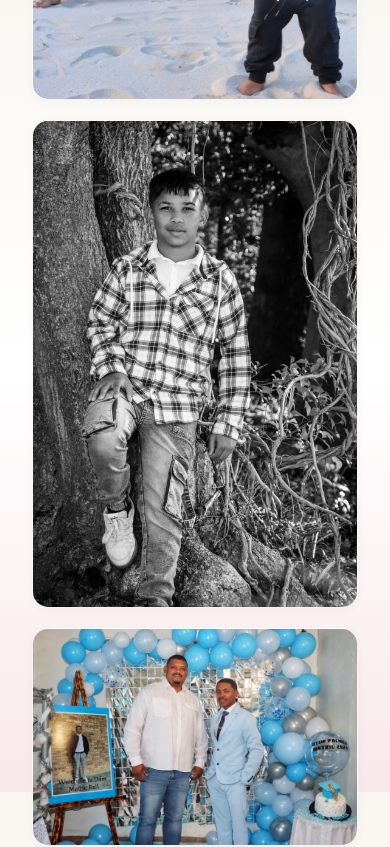
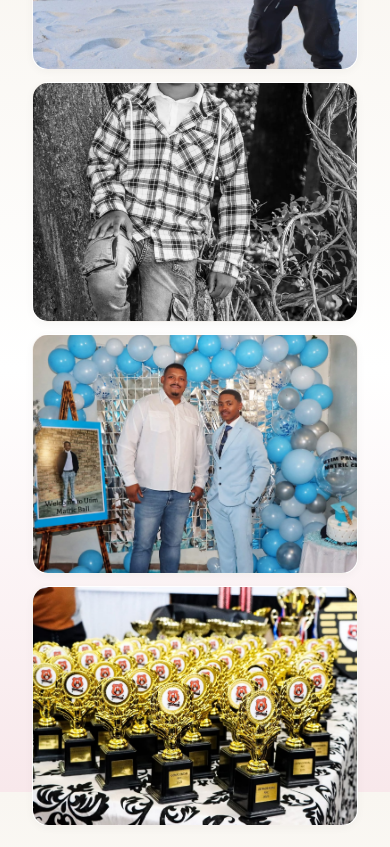
Before and after one commit to mezokuru/perfectly-posed, a plain HTML site: page index.html in a window 390 px wide. Shown: the part 1740-2587 px from the top of the page. Drawn offline with nearby package versions, Linux system fonts and the light colour scheme.

Commit message:
Fix homepage gallery layout and spacing
- Reduced gap from 20px to 12px for tighter spacing
- Created balanced 4-column grid for homepage showcase
- First image spans 2x2 (featured), others are equal size
- Fixed white space issues between images
- Maintained masonry layout for gallery page only
- Added responsive adjustments for tablet and mobile
- All images now have consistent sizing on homepage

```diff
--- a/styles.css
+++ b/styles.css
@@ -305,9 +305,10 @@ nav a.cta:hover{
 .gallery{
   display:grid;
   grid-template-columns:repeat(3,1fr);
-  gap:20px;
+  gap:12px;
   margin-top:56px;
   grid-auto-flow:dense;
+  grid-auto-rows:280px;
 }
 
 .photo{
@@ -316,7 +317,6 @@ nav a.cta:hover{
   background:linear-gradient(180deg,var(--warm-neutral),#fff);
   display:block;
   position:relative;
-  height:fit-content;
   box-shadow:var(--shadow-sm);
   transition:var(--transition);
   border:1px solid rgba(255,255,255,0.5);
@@ -329,7 +329,7 @@ nav a.cta:hover{
 
 .photo img{
   width:100%;
-  height:auto;
+  height:100%;
   object-fit:cover;
   display:block;
   transform:scale(1);
@@ -340,11 +340,43 @@ nav a.cta:hover{
   transform:scale(1.08);
 }
 
-/* Masonry-style varied sizes */
-.photo:nth-child(3n+1){grid-row:span 2}
-.photo:nth-child(5n+2){grid-row:span 1}
-.photo:nth-child(7n+3){grid-column:span 2;grid-row:span 2}
-.photo:nth-child(11n+4){grid-row:span 3}
+/* Homepage gallery - balanced grid */
+#portfolio.gallery{
+  grid-template-columns:repeat(4,1fr);
+  grid-auto-rows:240px;
+  gap:12px;
+}
+
+#portfolio .photo:nth-child(1){
+  grid-column:span 2;
+  grid-row:span 2;
+}
+
+#portfolio .photo:nth-child(2){
+  grid-column:span 1;
+  grid-row:span 1;
+}
+
+#portfolio .photo:nth-child(3){
+  grid-column:span 1;
+  grid-row:span 1;
+}
+
+#portfolio .photo:nth-child(4){
+  grid-column:span 1;
+  grid-row:span 1;
+}
+
+#portfolio .photo:nth-child(5){
+  grid-column:span 1;
+  grid-row:span 1;
+}
+
+/* Gallery page - masonry style */
+.gallery-page .photo:nth-child(3n+1){grid-row:span 2}
+.gallery-page .photo:nth-child(5n+2){grid-row:span 1}
+.gallery-page .photo:nth-child(7n+3){grid-column:span 2;grid-row:span 2}
+.gallery-page .photo:nth-child(11n+4){grid-row:span 3}
 
 /* about & services */
 .split{
@@ -464,16 +496,21 @@ footer{
 @media (max-width:980px){
   .hero{grid-template-columns:1fr;}
   .gallery{grid-template-columns:repeat(2,1fr)}
+  #portfolio.gallery{grid-template-columns:repeat(2,1fr);grid-auto-rows:200px}
+  #portfolio .photo:nth-child(1){grid-column:span 2;grid-row:span 1}
   .gallery-page{grid-template-columns:repeat(2,1fr);grid-auto-rows:160px}
   .split{grid-template-columns:1fr}
 }
 
 @media (max-width:560px){
   .gallery{grid-template-columns:1fr}
+  #portfolio.gallery{grid-template-columns:1fr;grid-auto-rows:240px}
+  #portfolio .photo:nth-child(1){grid-column:span 1;grid-row:span 1}
   .gallery-page{grid-template-columns:1fr;grid-auto-rows:200px}
-  .photo:nth-child(7n+3){grid-column:span 1}
+  .gallery-page .photo:nth-child(7n+3){grid-column:span 1}
   nav{display:none}
   .logo{width:58px;height:58px}
+  .logo-img{width:58px;height:58px}
   .hero-title{font-size:32px}
 }
 
```
